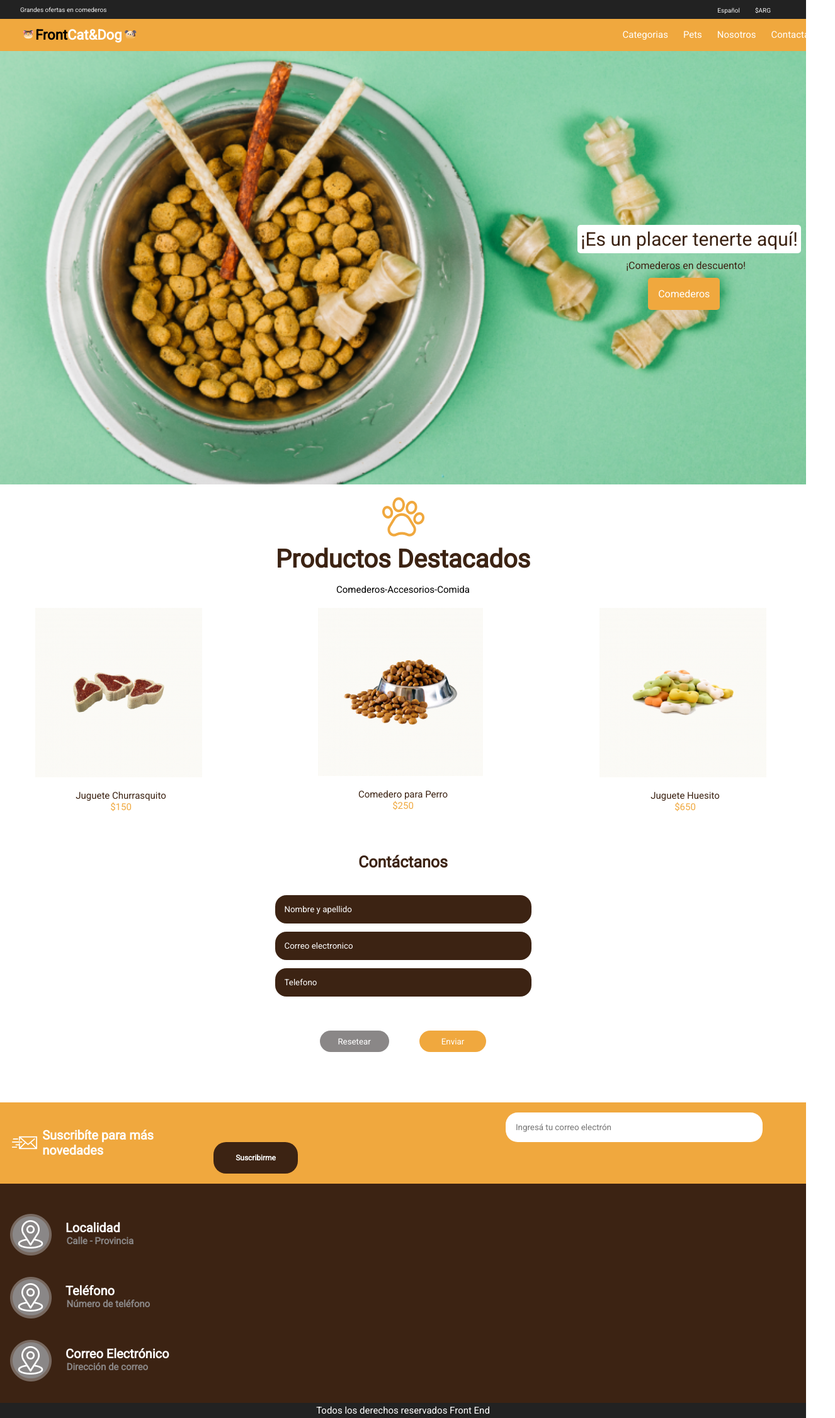
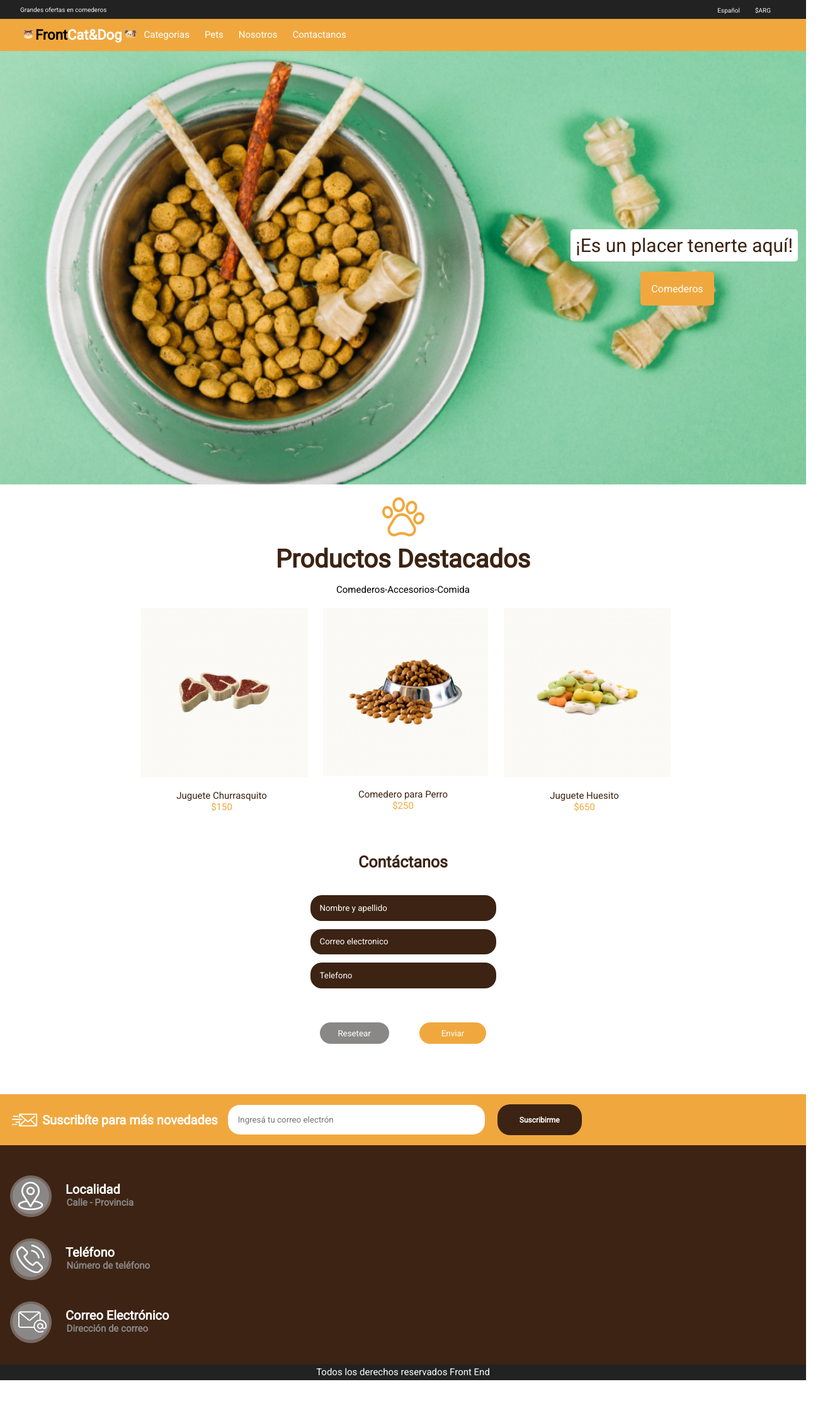
Before and after one commit to octavioegeafaure/PetShop, a plain HTML site: page index.html in a window 1280 px wide. Shown: the whole page at 63% size, 1326 px wide, since content can reach past the window. After the commit the page ends 2191 px from the top, so only its background shows below. Drawn offline with Linux system fonts and the light colour scheme.

Commit message:
arreglo responsive y hover

```diff
--- a/css/style.css
+++ b/css/style.css
@@ -60,16 +60,19 @@
 }
 .barra-nav ul {
     display: flex;
-    padding-left: 47.5rem;
+    margin-left: auto;
+    float: right;
+}
 
-}
 
 .barra-nav a {
     padding-right: 1rem;
+
 }
 .barra-nav img {
     margin-left: 0.3rem;
     margin-right: 0.2rem;
+
 }
 
 
@@ -83,8 +86,7 @@
     display: flex;
     justify-content: flex-end;
     align-items: center;
-    background-attachment: scroll;
-    flex-wrap: wrap;
+
 }
 .contenedor.seccionBanner {
     text-align: center;
@@ -95,24 +97,28 @@
     font-size: 30px;
     font-weight: 400;
     background-color: #FFF;
-    padding: 5px;
+    padding: 0.5rem;
     border-radius: 5px;
-    margin:0px 8px;
+    margin:0rem 0.8rem 0rem 0.1rem;
 }
 
-.contenedor .seccionBanner .descuentos, .comederos {
+.contenedor .seccionBanner .descuentos .comederos {
     font-size: 16px;
-    margin: 0.625rem 0rem 0rem 5.313rem;
+    margin: 0.625rem 0rem 0rem 5.0rem;
 }
 
 .seccionBanner .comederos {
     display: inline-block;
-    padding: 16px;
+    padding: 1.1rem;
     background-color: #F0A83E;
     color: #FFF;
     border-radius: 5px;
     cursor: pointer;
-    margin: 0.625rem 0rem 0rem 7.5rem;
+    margin: 1rem 0rem 0rem 7rem;
+    transition: 1s ;
+}
+.comederos:hover {
+    transform: scale(1.2);
 
 }
 .productos .pata {
@@ -142,15 +148,19 @@
 .cards {
     display: flex;
     display: grid;
-    grid-template-columns: repeat(3,28rem);
+    grid-template-columns: repeat(3,18rem);
     justify-content: center;
     margin-top: 20px ;
 
 }
 .cards img {
-    margin-left: 5.5rem;
+    padding-left: 1rem ;
+    transition: 0.9s;
 }
-
+.cards img:hover {
+    transform: scale(1.1);
+    opacity: 85%;
+}
 .cards figure figcaption {
     position: relative;
     margin-top: 1rem ;
@@ -182,7 +192,7 @@
     background-color: #3C2313;
     border-radius: 18px;
     border-style: none;
-    padding: 0.938rem 15rem 0.938rem 0.938rem;
+    padding: 0.8rem 8rem 0.8rem 0.938rem;
     margin: 0.4rem;
     color: #FFFFFF
 }
@@ -250,12 +260,11 @@ h4 {
     border-radius: 1.2rem;
     border-style: none;
     padding: 1rem 15rem 1rem 1rem;
-    margin-left: 30rem;
+    margin-left: 1rem;
 }
 
 .suscribirme button{
-
-
+    justify-content: end;
     justify-content: center;
     background-color: #3C2313;
     font-size: 12px;
@@ -302,19 +311,29 @@ h5 {
     .top {
         display: none;
     }
-    .seccionBanner .descuentos {
-        display: none;
-    }
+
     .barra-nav {
         align-items: flex-start;
         padding-left: unset;
         align-items: center;
         padding-left: 0.5rem;
+
     }
     .barra-nav h1 {
         font-size: 20px;
     }
+    .barra-nav nav {
+        display: none;
+    }
     .seccionBanner{
+        justify-content: center;
+        align-items: center;
+    }
+    .seccionBanner .descuentos {
+        display: none;
+    }
+    .seccionBanner .comederos {
+
         justify-content: center;
     }
     .productos .productosDestacados {
@@ -332,8 +351,8 @@ h5 {
         padding-top: 0.25rem;
     }
 
-    .formulario form {
-        flex-wrap: unset;
+    .contactoMain input{
+        padding: 0.938rem 10rem 0.938rem 0.938rem;
     }
     .suscribite {
         display: inherit;
@@ -356,3 +375,16 @@ h5 {
     }
 
 }
+@media all and (max-width: 480px) {
+    .seccionBanner{
+        justify-content: center;
+        align-items: center;
+    }
+    .barra-nav {
+    display: flex;
+    align-items: center;
+    background-color: #F0A83E;
+    position:relative
+
+}
+}
--- a/index.html
+++ b/index.html
@@ -38,7 +38,7 @@
                 <section class="seccionBanner">
                     <div>
                         <p class="placer">¡Es un placer tenerte aquí! </p>
-                        <p class="descuentos">¡Comederos en descuento!</p>
+
                         <p class="comederos">Comederos</p>
                     </div>
                 </section>
@@ -122,10 +122,10 @@
                 <img src="./img/icono.png" alt="">
                 <h5>Localidad</h5>
                 <p>Calle - Provincia</p>
-                <img src="./img/icono.png" alt="">
+                <img src="./img/Icono-telefono.png" alt="">
                 <h5>Teléfono</h5>
                 <p>Número de teléfono</p>
-                <img src="./img/icono.png" alt="">
+                <img src="./img/icono-mail.png" alt="">
                 <h5>Correo Electrónico</h5>
                 <p>Dirección de correo</p>
             </div>
```
Also changed, not shown: img/Icono-telefono.png (added), img/icono-mail.png (added).
